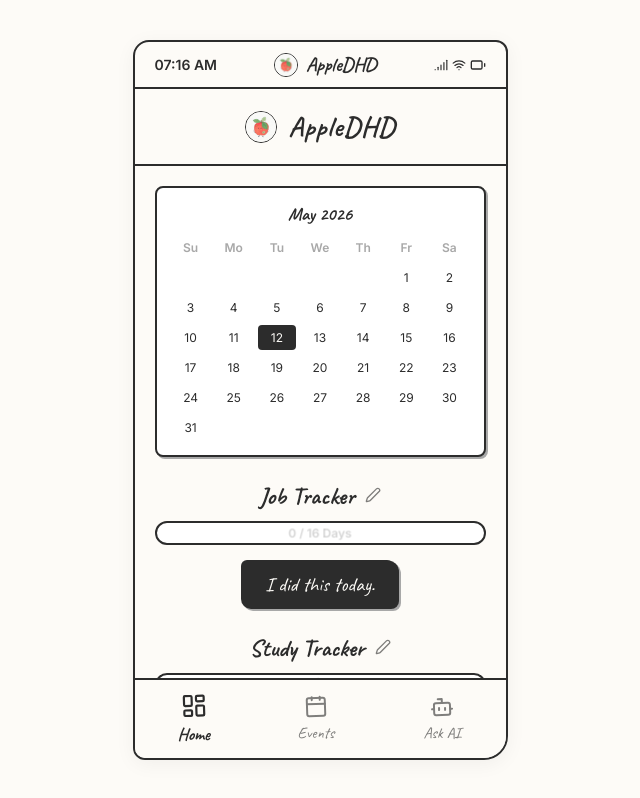
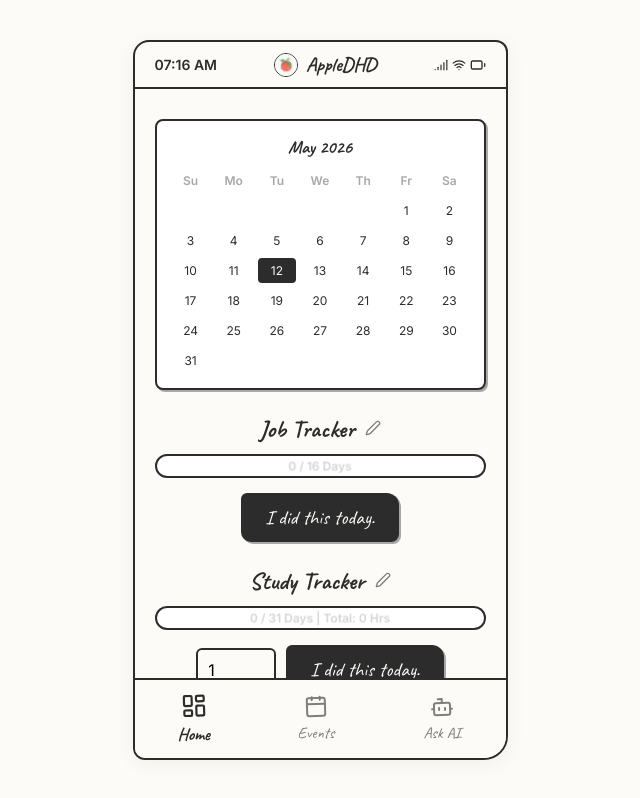
Before and after one commit to tonni19/AppleDHD, a React (Vite) app: page / in a window 1280 px wide. Shown: the whole page, without its empty margins (320-960 px from the left). Built offline with nearby package versions, Linux system fonts and the light colour scheme.

Commit message:
Remove legacy duplicate header

```diff
--- a/src/App.tsx
+++ b/src/App.tsx
@@ -547,10 +547,6 @@ export default function App() {
   return (
     <div className="app-container">
       <StatusBar />
-      <header>
-        <img src="/rotten_to_the_core.jpg" alt="Logo" className="app-logo" />
-        <h1>AppleDHD</h1>
-      </header>
 
       <main id="main-content">
         {activeTab === 'dashboard' && <Dashboard events={events} onDateClick={() => setActiveTab('calendar')} />}
```
